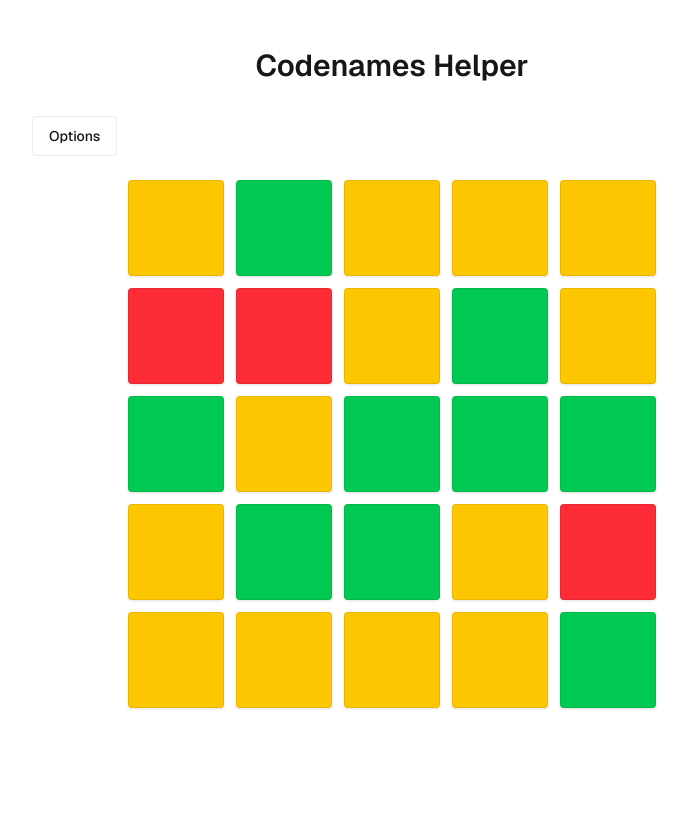
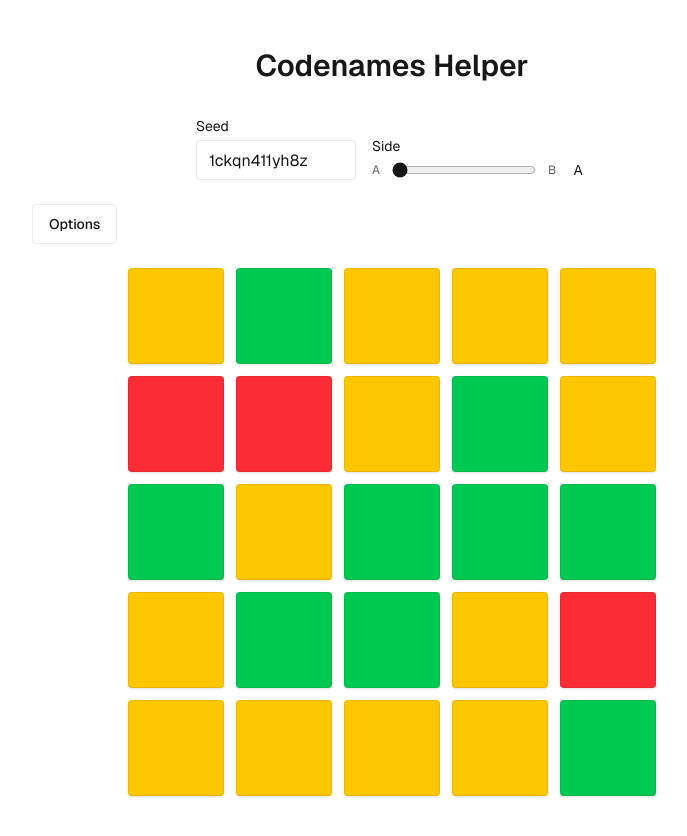
Before and after one commit to AgustinRamiroDiaz/codenames-helper, a Next.js app: page / in a window 1280 px wide. Shown: the top 836 px of the page, without its empty margins (248-935 px from the left). Before the commit the page ends 800 px from the top, so only its background shows below. Built offline with nearby package versions, Linux system fonts and the light colour scheme.

Commit message:
config ui

```diff
--- a/src/components/CodenamesGrid.tsx
+++ b/src/components/CodenamesGrid.tsx
@@ -94,11 +94,9 @@ function generateSideA(numGood: number, numBad: number, totalCells: number, seed
 }
 
 function generateSideB(numGood: number, numBad: number, totalCells: number, seed: string): CellColor[] {
-  // 1) Create side A deterministically and use its colors as the pool
   const base = generateSideA(numGood, numBad, totalCells, seed);
   let pool: CellColor[] = base.slice();
 
-  // 2) Pick 3 random green indices deterministically and pin them in the new board
   const greenIndices: number[] = [];
   for (let i = 0; i < base.length; i += 1) {
     if (base[i] === "green") greenIndices.push(i);
@@ -110,32 +108,27 @@ function generateSideB(numGood: number, numBad: number, totalCells: number, seed
 
   const result: (CellColor | undefined)[] = new Array(totalCells).fill(undefined);
 
-  // Place pinned greens and consume greens from the pool
   for (const idx of pinnedIndices) {
     result[idx] = "green";
     const poolGreenIdx = pool.findIndex((c) => c === "green");
     if (poolGreenIdx !== -1) pool.splice(poolGreenIdx, 1);
   }
 
-  // 3) Deterministically shuffle the rest of the pool
   const rngPool1 = seedToRng(seed + "|pool1");
   pool = shuffleArraySeeded(pool, rngPool1);
 
-  // 4) Replace the rest of the green positions (not pinned) with non-green items from the pool
   for (let i = 0; i < base.length; i += 1) {
     if (base[i] === "green" && !pinnedIndexSet.has(i)) {
       let takeIdx = pool.findIndex((c) => c !== "green");
-      if (takeIdx === -1) takeIdx = 0; // fallback if pool has only greens
+      if (takeIdx === -1) takeIdx = 0;
       const item = pool.splice(takeIdx, 1)[0];
       result[i] = item;
     }
   }
 
-  // 5) Deterministically shuffle the rest of the pool again
   const rngPool2 = seedToRng(seed + "|pool2");
   pool = shuffleArraySeeded(pool, rngPool2);
 
-  // 6) Fill the rest of the board with the remaining pool
   for (let i = 0; i < result.length; i += 1) {
     if (result[i] === undefined) {
       const item = pool.shift();
@@ -174,7 +167,6 @@ export default function CodenamesGrid() {
     return remaining >= 0 ? remaining : 0;
   }, [totalCells, config.numGood, config.numBad]);
 
-  // Load saved state on mount; migrate legacy saves if necessary
   useEffect(() => {
     try {
       const raw = typeof window !== "undefined" ? window.localStorage.getItem(STORAGE_KEY) : null;
@@ -213,7 +205,6 @@ export default function CodenamesGrid() {
           }
         }
       }
-      // Fallback: generate a new grid when nothing valid is saved
       const seed = randomSeed();
       const initial: BoardConfig = { gridSize: 5, numGood: 9, numBad: 3, seed, side: "A" };
       setConfig(initial);
@@ -230,10 +221,8 @@ export default function CodenamesGrid() {
       setSkipNextRegen(true);
       setIsLoaded(true);
     }
-    // eslint-disable-next-line react-hooks/exhaustive-deps
   }, []);
 
-  // Regenerate grid whenever config changes (after initial load or when not skipping)
   useEffect(() => {
     if (!isLoaded) return;
     if (skipNextRegen) {
@@ -244,7 +233,6 @@ export default function CodenamesGrid() {
     setRevealed(Array(totalCells).fill(false));
   }, [isLoaded, skipNextRegen, config, totalCells]);
 
-  // Persist state whenever it changes after initial load
   useEffect(() => {
     if (!isLoaded) return;
     try {
@@ -252,9 +240,7 @@ export default function CodenamesGrid() {
       if (typeof window !== "undefined") {
         window.localStorage.setItem(STORAGE_KEY, JSON.stringify(payload));
       }
-    } catch {
-      // ignore quota/json errors
-    }
+    } catch {}
   }, [isLoaded, config, cells, revealed]);
 
   const resetMarks = useCallback(() => {
@@ -284,7 +270,6 @@ export default function CodenamesGrid() {
     if (Number.isNaN(parsed)) return;
     const nextSize = clamp(parsed, 2, 10);
     const nextTotal = nextSize * nextSize;
-    // Clamp counts to new capacity
     const nextGood = clamp(config.numGood, 0, nextTotal);
     const nextBad = clamp(config.numBad, 0, nextTotal - nextGood);
     setConfig((c) => ({ ...c, gridSize: nextSize, numGood: nextGood, numBad: nextBad }));
@@ -314,6 +299,37 @@ export default function CodenamesGrid() {
 
   return (
     <div className="w-full max-w-[720px] flex flex-col gap-6 items-center">
+      <div className="w-full flex flex-wrap gap-4 items-end justify-center">
+        <div className="flex flex-col gap-1">
+          <label className="text-sm">Seed</label>
+          <input
+            type="text"
+            inputMode="text"
+            value={config.seed}
+            onChange={(e) => onSeedChange(e.target.value)}
+            className="w-40 h-10 rounded border border-black/[.08] dark:border-white/[.145] bg-transparent px-3"
+            placeholder="e.g. game-night-1"
+          />
+        </div>
+        <div className="flex flex-col gap-1">
+          <label className="text-sm">Side</label>
+          <div className="flex items-center gap-3">
+            <span className="text-xs opacity-70">A</span>
+            <input
+              type="range"
+              min={0}
+              max={1}
+              step={1}
+              value={config.side === "A" ? 0 : 1}
+              onChange={(e) => onChangeSide(e.target.value === "1" ? "B" : "A")}
+              className="w-36 h-2 accent-foreground"
+            />
+            <span className="text-xs opacity-70">B</span>
+            <div className="text-sm w-5 text-center">{config.side}</div>
+          </div>
+        </div>
+      </div>
+
       <details className="w-full">
         <summary className="cursor-pointer select-none h-10 px-4 rounded border border-black/[.08] dark:border-white/[.145] inline-flex items-center justify-between text-sm font-medium">
           Options
@@ -329,28 +345,6 @@ export default function CodenamesGrid() {
               onChange={(e) => onChangeGridSize(e.target.value)}
               className="w-24 h-10 rounded border border-black/[.08] dark:border-white/[.145] bg-transparent px-3"
             />
-          </div>
-          <div className="flex flex-col gap-1">
-            <label className="text-sm">Seed</label>
-            <input
-              type="text"
-              inputMode="text"
-              value={config.seed}
-              onChange={(e) => onSeedChange(e.target.value)}
-              className="w-40 h-10 rounded border border-black/[.08] dark:border-white/[.145] bg-transparent px-3"
-              placeholder="e.g. game-night-1"
-            />
-          </div>
-          <div className="flex flex-col gap-1">
-            <label className="text-sm">Side</label>
-            <select
-              value={config.side}
-              onChange={(e) => onChangeSide(e.target.value)}
-              className="w-28 h-10 rounded border border-black/[.08] dark:border-white/[.145] bg-transparent px-3"
-            >
-              <option value="A">A</option>
-              <option value="B">B</option>
-            </select>
           </div>
           <div className="flex flex-col gap-1">
             <label className="text-sm">Good (green)</label>
```
